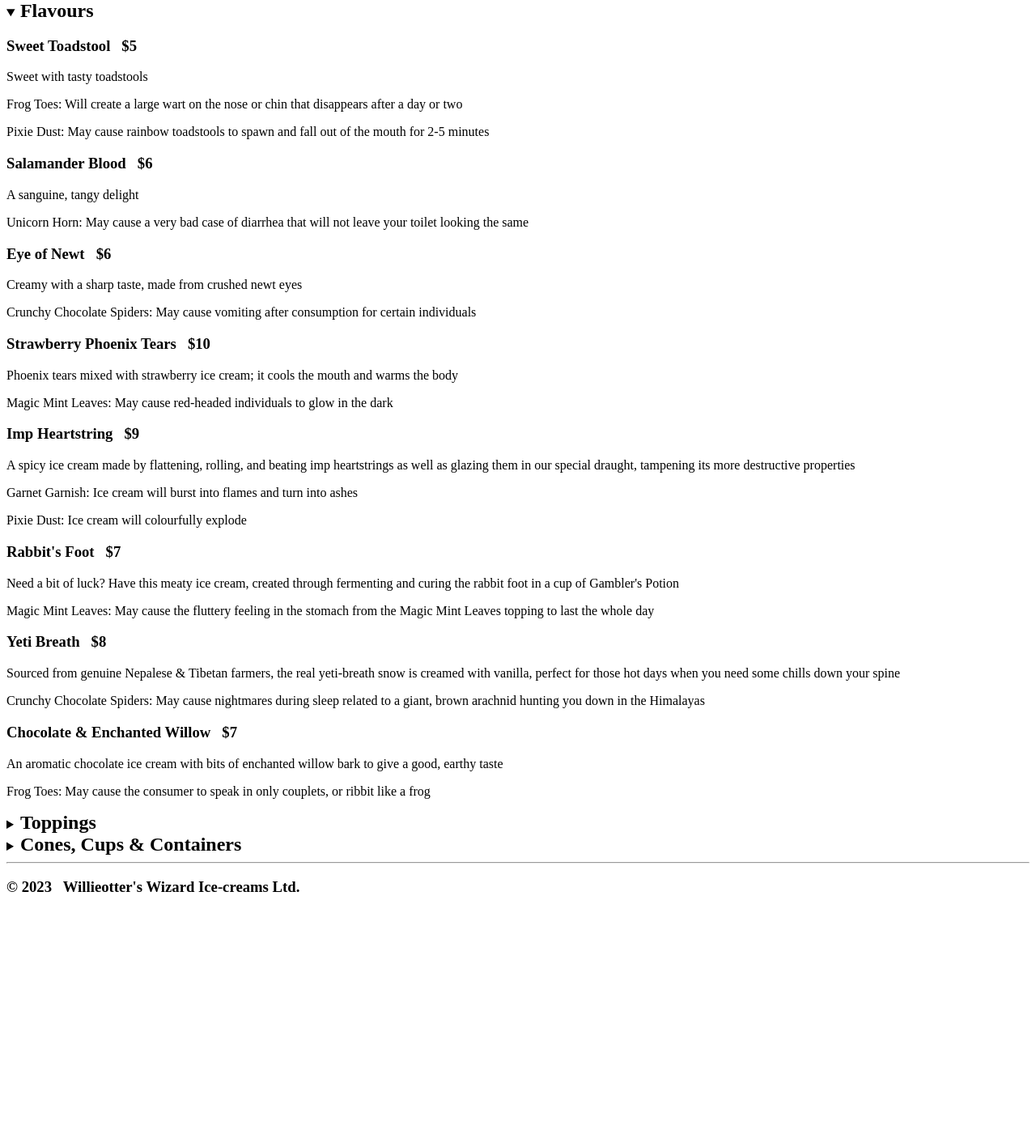
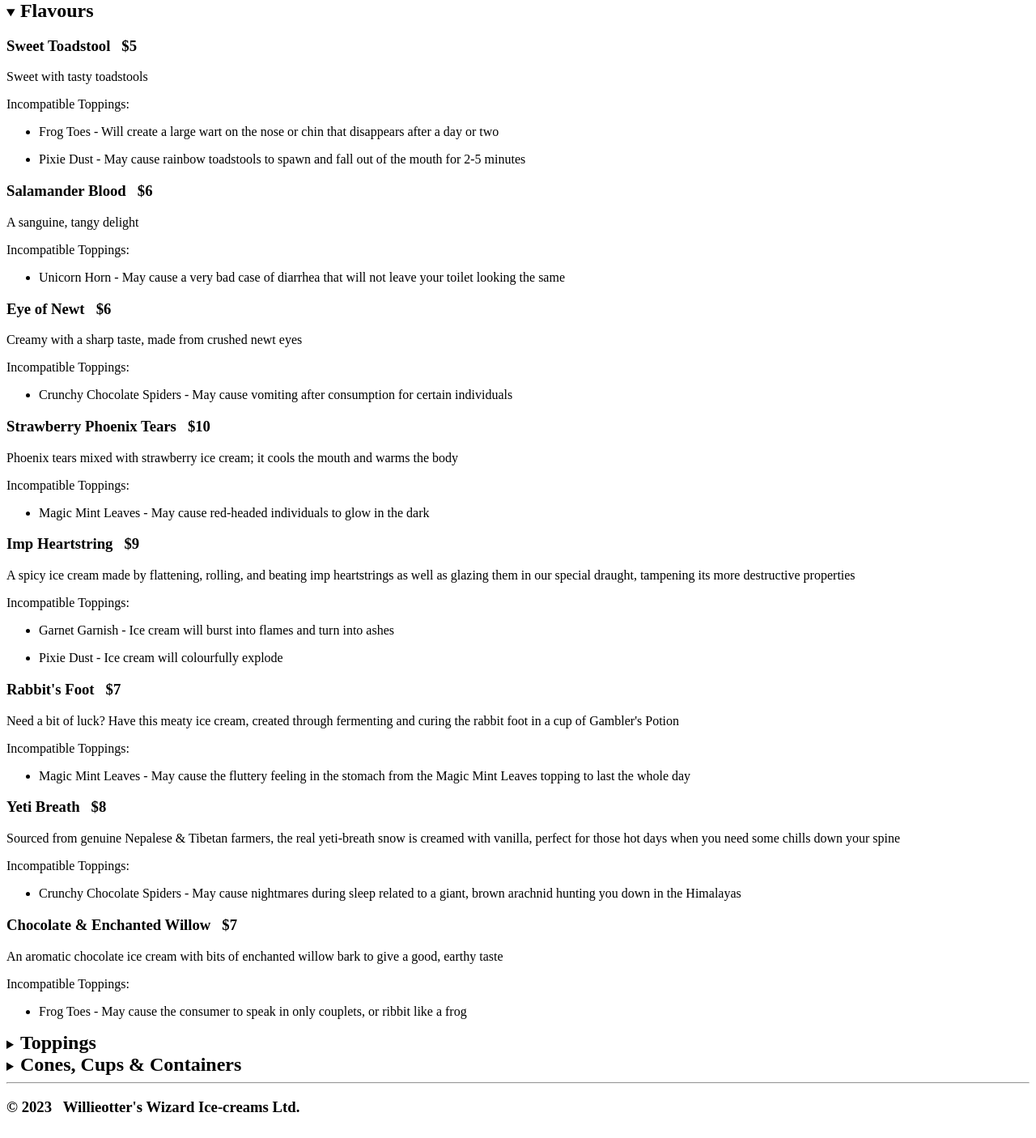
Before and after one commit to IsaacYao20036/project, a Flask app: page /our_products in a window 1280 px wide, after a click on "Flavours". Shown: the part 45-1451 px from the top of the page at 81% size. Before the commit the page ends 1147 px from the top, so only its background shows below. Run offline with Flask 3, Linux system fonts and the light colour scheme; data comes from the database, SQL or seed files in the repository.

Commit message:
all incomp data shown in products page, changed container select options in order page

```diff
--- a/routes.py
+++ b/routes.py
@@ -27,7 +27,9 @@ def our_products():
     containers = cur.fetchall()
     cur.execute("SELECT Incompatible.fid, Topping.name, Incompatible.warning FROM Incompatible INNER JOIN Topping ON Incompatible.tid=Topping.id")
     incompatible_toppings = cur.fetchall()
-    return render_template("our_products.html", flavours=flavours, toppings=toppings, containers=containers, incompatible_toppings=incompatible_toppings)
+    cur.execute("SELECT Incompatible.tid, Flavour.name, Incompatible.warning FROM Incompatible INNER JOIN Flavour ON Incompatible.fid=Flavour.id")
+    incompatible_flavours  = cur.fetchall()
+    return render_template("our_products.html", flavours=flavours, toppings=toppings, containers=containers, incompatible_toppings=incompatible_toppings, incompatible_flavours=incompatible_flavours)
 
 
 @app.route("/order_&_delivery")
@@ -36,7 +38,7 @@ def order_and_delivery():
     cur = conn.cursor()
     cur.execute("SELECT name FROM Flavour")
     flavours = cur.fetchall()
-    cur.execute("SELECT name FROM Container")
+    cur.execute("SELECT id, name FROM Container")
     containers = cur.fetchall()
     return render_template("order_&_delivery.html", flavours=flavours, containers=containers)
 
--- a/templates/order_&_delivery.html
+++ b/templates/order_&_delivery.html
@@ -22,8 +22,10 @@
 
         <select name="containers" id="containers">
             <option value="" selected>-- Select container --</option>
-            {% for c_name in containers %}
-                <option value="{{ c_name[0] }}">{{ c_name[0] }}</option>
+            {% for c_item in containers %}
+                {% if c_item[0] >= 3 %}
+                    <option value="{{ c_item[1] }}">{{ c_item[1] }}</option>
+                {% endif %}
             {% endfor %}
         </select>
 
--- a/templates/our_products.html
+++ b/templates/our_products.html
@@ -4,15 +4,19 @@
 <details>
     <summary><h2>Flavours</h2></summary>
     <div class="content">
+
         {% for item in flavours %}
             <h3>{{ item[1] }} &nbsp; ${{ item[2] }}</h3>
             <p>{{ item[3] }}</p>
+
+            <p>Incompatible Toppings:</p>
             {% for topping in incompatible_toppings %}
-                {% set flavour_id = topping[0]%}
+                {% set flavour_id = topping[0] %}
                 {% if item[0] == flavour_id %}
-                    <p>{{ topping[1] }}: {{ topping[2] }}</p>
+                    <ul><li>{{ topping[1] }} - {{ topping[2] }}</li></ul>
                 {% endif %}
             {% endfor %}
+
         {% endfor %}
     </div>
 </details>
@@ -20,9 +24,19 @@
 <details>
     <summary><h2>Toppings</h2></summary>
     <div class="content">
+
         {% for item in toppings %}
             <h3>{{ item[1] }} &nbsp; ${{ item[2] }}</h3>
             <p>{{ item[3] }}</p>
+
+            <p>Incompatible Flavours:</p>
+            {% for flavour in incompatible_flavours %}
+                {% set topping_id = flavour[0] %}
+                {% if item[0] == topping_id %}
+                    <ul><li>{{ flavour[1] }} - {{ flavour[2] }}</li></ul>
+                {% endif %}
+            {% endfor %}
+
         {% endfor %}
     </div>
 </details>
```
